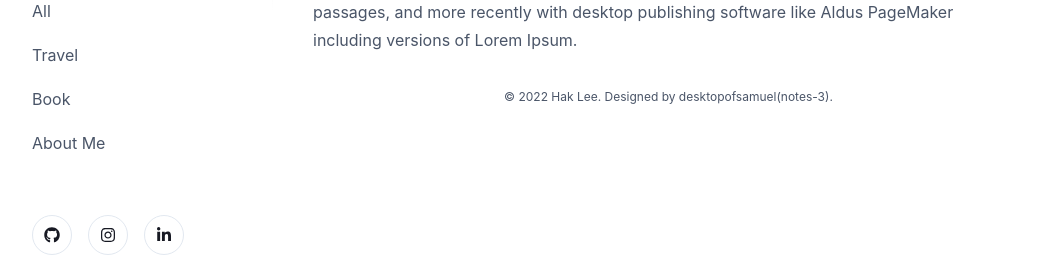
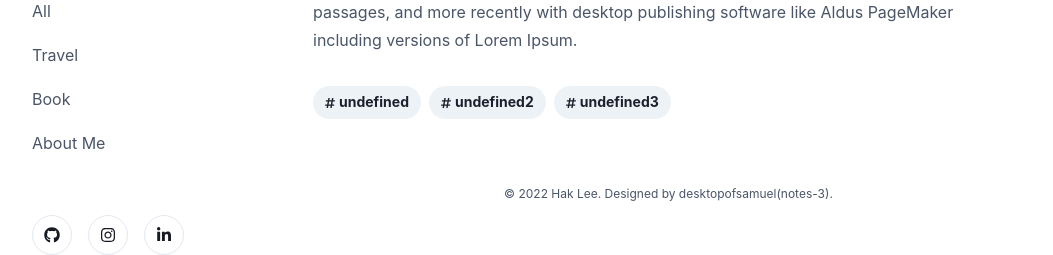
Before and after one commit to briteming/obhm, a Next.js app: page /posts/2022-08-07-first in a window 1280 px wide. Shown: the part 293-548 px from the top of the page, without its empty margins (112-1165 px from the left). Built offline with nearby package versions, Linux system fonts and the light colour scheme; a web font is replaced by a local one.

Commit message:
feat: add post tag list

```diff
--- a/components/layout.tsx
+++ b/components/layout.tsx
@@ -30,7 +30,7 @@ const Layout: React.FC<LayoutProps> = ({ title, description, children }) => {
             <Box as="main">
               <>
                 {children}
-                <Text fontSize="xs" textAlign="center">
+                <Text mt={16} fontSize="xs" textAlign="center">
                   © 2022 Hak Lee. Designed by desktopofsamuel(
                   <Link href="https://notes.desktopofsamuel.com/" target="_blank" variant="underline">
                     notes-3
--- /dev/null
+++ b/components/tag.tsx
@@ -0,0 +1,30 @@
+import Link from 'next/link';
+import React from 'react';
+import { Tag as ChakraTag, TagLeftIcon, TagLabel, ListItem } from '@chakra-ui/react';
+import { FaHashtag } from 'react-icons/fa';
+
+export default function Tag({ children, href }: TagProps) {
+  return (
+    <ListItem>
+      <Link href={`/tag/${href.toLowerCase()}`} passHref>
+        <ChakraTag
+          as="a"
+          variant="subtle"
+          px="3"
+          py="2"
+          borderRadius="full"
+          transition="all 300ms ease-in-out"
+          _hover={{ background: 'pink.400', color: 'white' }}
+        >
+          <TagLeftIcon width="10px" as={FaHashtag} mr="1" />
+          <TagLabel fontWeight="bold">{children}</TagLabel>
+        </ChakraTag>
+      </Link>
+    </ListItem>
+  );
+}
+
+type TagProps = {
+  children?: React.ReactNode;
+  href: string;
+};
--- a/content/posts/2022-08-07-first.md
+++ b/content/posts/2022-08-07-first.md
@@ -6,7 +6,7 @@ template: post
 draft: false
 category: 'undefined'
 socialImage: ''
-tags: ['undefined']
+tags: ['undefined', 'undefined2', 'undefined3']
 ---
 
 Lorem Ipsum is simply dummy text of the printing and typesetting industry. Lorem Ipsum has been the industry's standard dummy text ever since the 1500s, when an unknown printer took a galley of type and scrambled it to make a type specimen book. It has survived not only five centuries, but also the leap into electronic typesetting, remaining essentially unchanged. It was popularised in the 1960s with the release of Letraset sheets containing Lorem Ipsum passages, and more recently with desktop publishing software like Aldus PageMaker including versions of Lorem Ipsum.
--- a/pages/posts/[slug].tsx
+++ b/pages/posts/[slug].tsx
@@ -4,15 +4,35 @@ import path from 'path';
 import dayjs from 'dayjs';
 import matter from 'gray-matter';
 import { marked } from 'marked';
+import { NextSeo } from 'next-seo';
 import { Heading, UnorderedList, HStack, Wrap, Text } from '@chakra-ui/react';
 
 import Layout from '@/components/layout';
+import Tag from '@/components/tag';
 import { PostType } from '@/types/post';
 import { getExcerpt } from '@/libs/posts';
+import { URL, AUTHOR, OG_IMAGE } from '@/config/config';
 
 export default function PostPage({ frontmatter, content, slug, excerpt }: PostType) {
   return (
     <Layout title={frontmatter.title} description={excerpt}>
+      <NextSeo
+        openGraph={{
+          url: URL + `/posts/` + slug,
+          type: 'article',
+          article: {
+            publishedTime: frontmatter.date,
+            tags: frontmatter.tags,
+            authors: [AUTHOR.NAME],
+          },
+          images: [
+            {
+              url: frontmatter.socialImage ? URL + frontmatter.socialImage : URL + OG_IMAGE,
+            },
+          ],
+        }}
+      />
+
       <HStack spacing="2">
         <Text as="time" fontSize="sm" fontWeight="bold" textTransform="uppercase">
           {dayjs(frontmatter.date).format(`MMMM YYYY`)}
@@ -35,14 +55,14 @@ export default function PostPage({ frontmatter, content, slug, excerpt }: PostTy
         {frontmatter.title}
       </Heading>
       <div dangerouslySetInnerHTML={{ __html: marked(content) }}></div>
-      <UnorderedList marginInlineStart="0">
+      <UnorderedList mt={8} marginInlineStart="0">
         <Wrap spacing="2">
-          {/* {frontmatter.tags &&
+          {frontmatter.tags &&
             frontmatter.tags.map((tag, index) => (
               <Tag href={tag} key={index}>
                 {tag}
               </Tag>
-            ))} */}
+            ))}
         </Wrap>
       </UnorderedList>
     </Layout>
```
